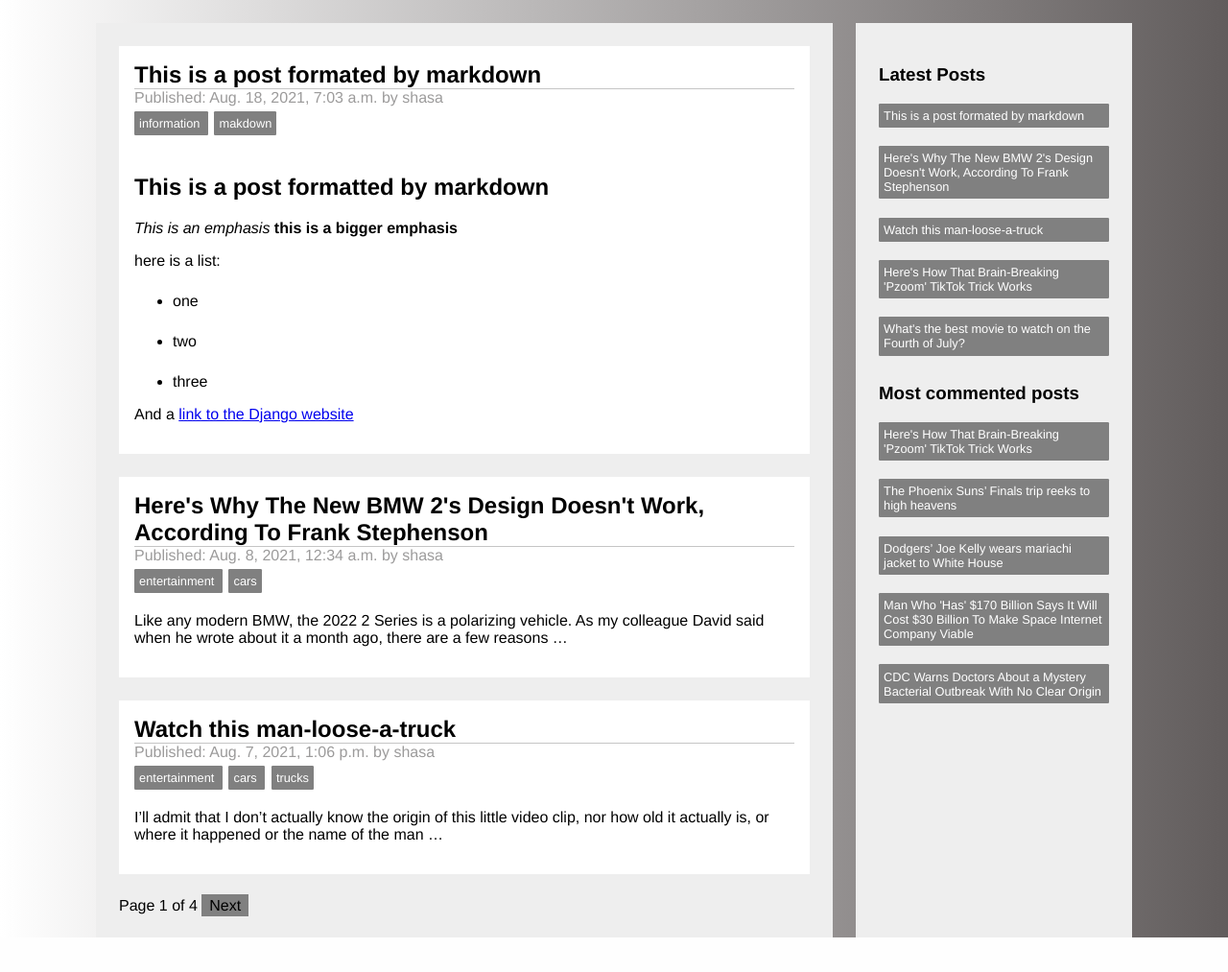
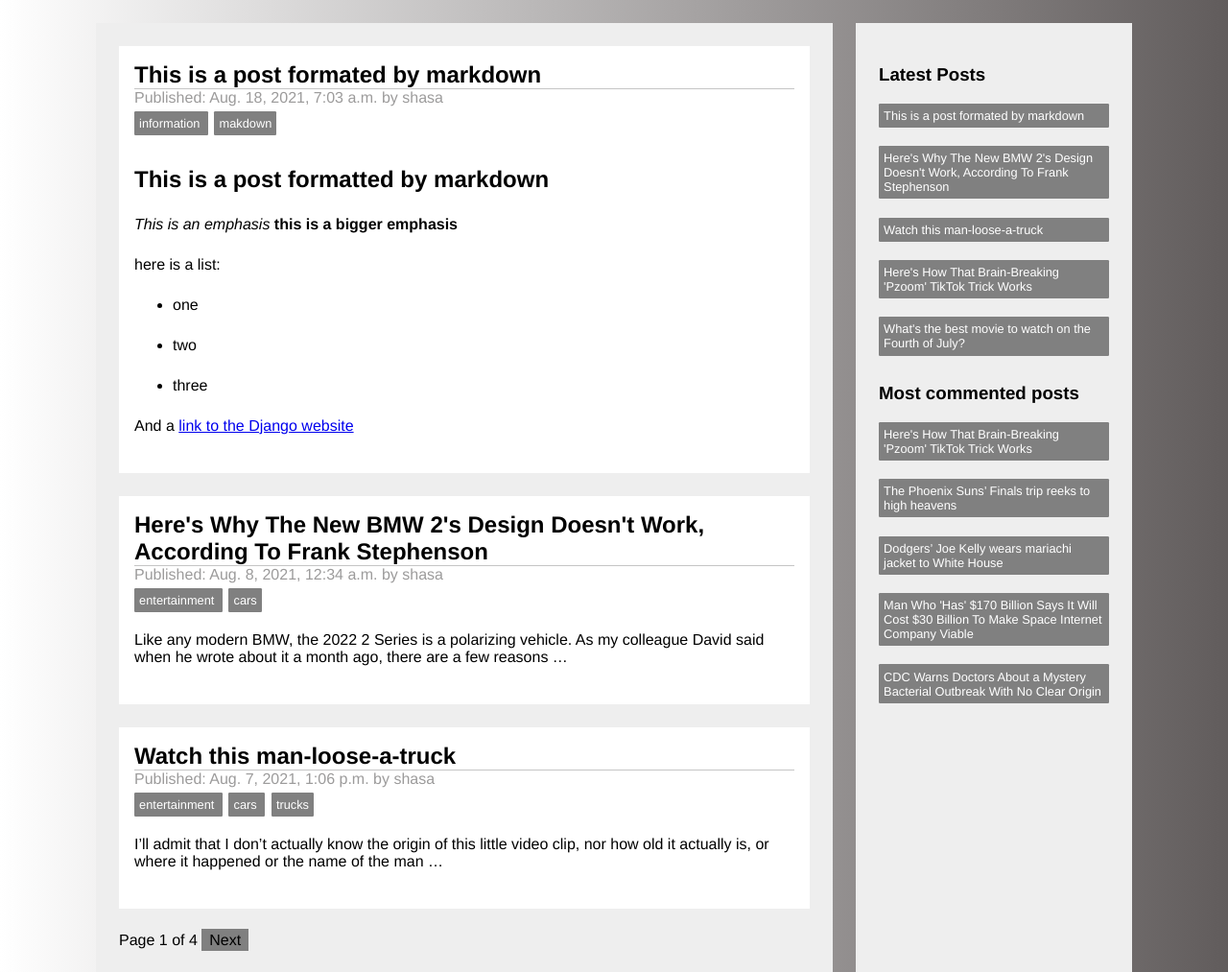
Before and after one commit to DevShasa/django-3-by-example-blog, a Django app: page / in a window 1280 px wide. Shown: the part 84-1097 px from the top of the page at 96% size. Before the commit the page ends 1061 px from the top, so only its background shows below. Run offline with Django 3.2, Linux system fonts and the light colour scheme; data comes from the database, SQL or seed files in the repository; data that the repository does not hold is empty; parts of the project's set-up code (start-up, migrations or seed data) failed here and were passed over.

Commit message:
further css refinements

```diff
--- a/blog/static/css/styles.css
+++ b/blog/static/css/styles.css
@@ -77,10 +77,10 @@ header{
 
 }
 .post_body_p{
-    margin-top: -1rem;
+    margin-top: 0rem;
 }
-.post_body_p> p{
-    margin-top: 0;
+.post_body_p>p:first-child{
+    margin-top: -1.5rem;
 }
 
 .sidebar{
```
